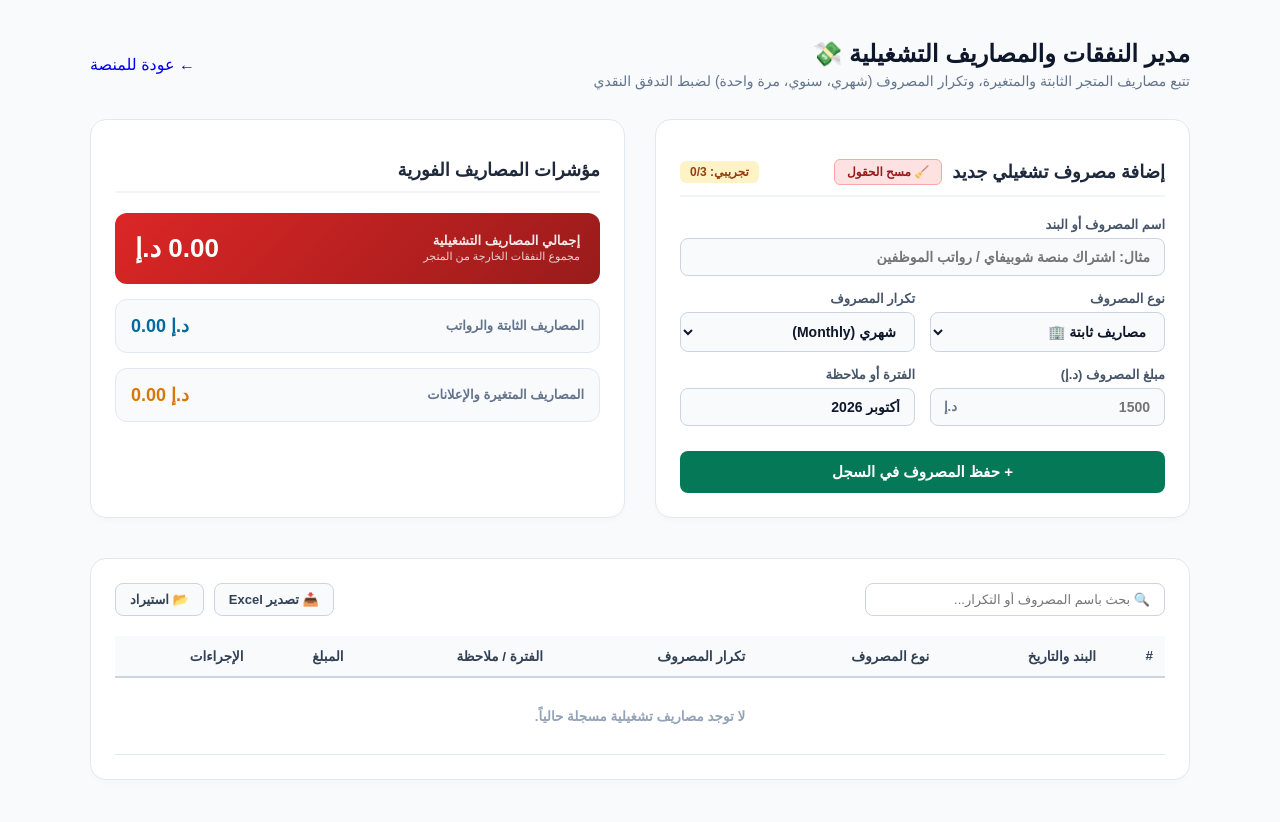
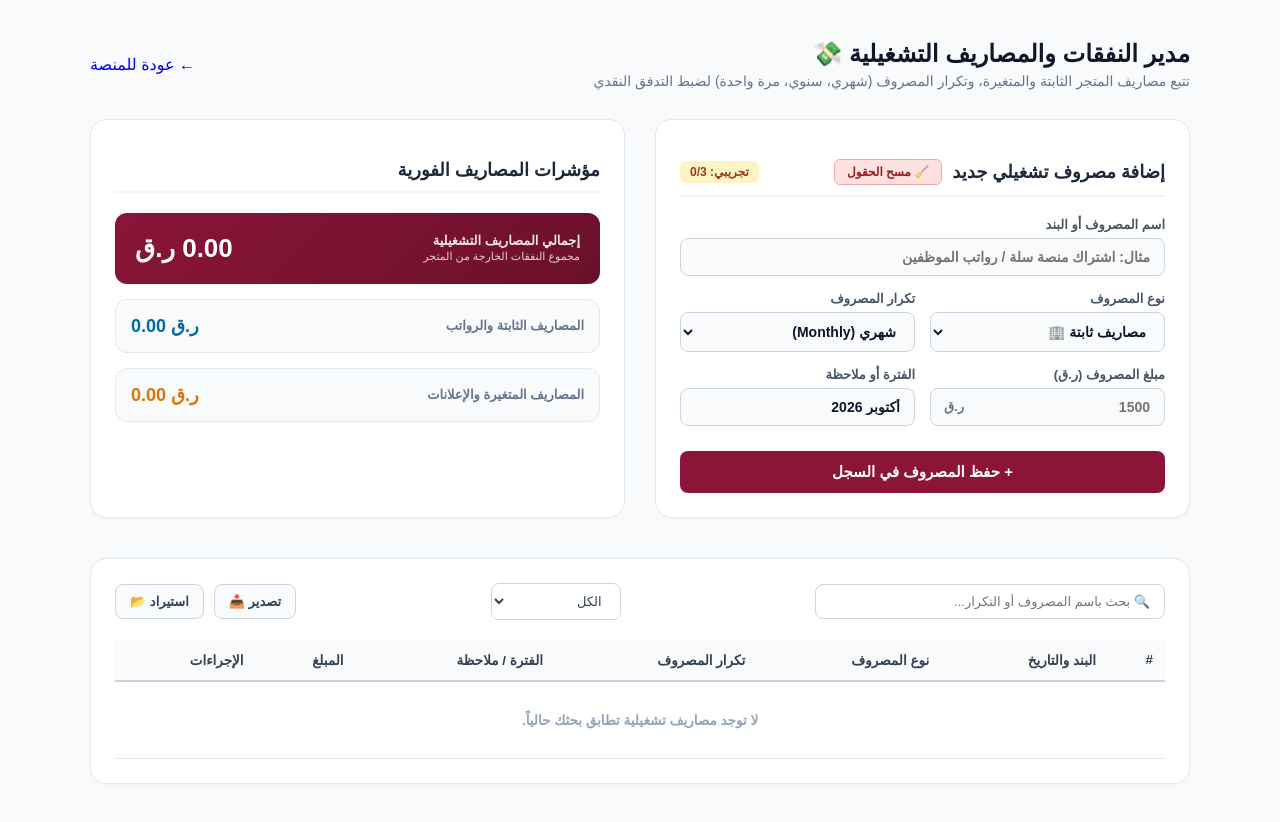
Before and after one commit to engaziasa-lang/engazia-app, a Next.js app: page /hub/qa/expenses in a window 1280 px wide. Built offline with nearby package versions, Linux system fonts and the light colour scheme.

Commit message:
Update page.tsx

```diff
--- a/app/hub/qa/expenses/page.tsx
+++ b/app/hub/qa/expenses/page.tsx
@@ -11,9 +11,10 @@ interface ExpenseItem {
   amount: number;
   periodOrNote: string;
   createdAt?: string;
+  timestamp?: number; // تمت الإضافة للفرز الزمني الدقيق
 }
 
-export default function ExpensesManagerAE() {
+export default function ExpensesManagerQA() {
   const [lang, setLang] = useState<'ar' | 'en'>('ar');
   const [expenseName, setExpenseName] = useState<string>('');
   const [typeSelect, setTypeSelect] = useState<string>('');
@@ -24,11 +25,18 @@ export default function ExpensesManagerAE() {
 
   const [items, setItems] = useState<ExpenseItem[]>([]);
   const [searchQuery, setSearchQuery] = useState<string>('');
+  const [dateFilter, setDateFilter] = useState<string>('all'); // الفرز الزمني
   const [editingId, setEditingId] = useState<string | null>(null);
+
+  const [isClient, setIsClient] = useState(false);
+  const [isActivated, setIsActivated] = useState(true);
 
   const fileInputRef = useRef<HTMLInputElement>(null);
 
   useEffect(() => {
+    setIsClient(true);
+    setIsActivated(!!localStorage.getItem('merchant_license_key_qa'));
+
     // قراءة اللغة من الصفحة الرئيسية
     const savedLang = localStorage.getItem('seerk_global_lang') as 'ar' | 'en';
     if (savedLang) {
@@ -48,7 +56,7 @@ export default function ExpensesManagerAE() {
       setPeriodOrNote('أكتوبر 2026');
     }
 
-    const saved = localStorage.getItem('seerk_ae_expenses_manager_items');
+    const saved = localStorage.getItem('seerk_qa_expenses_manager_items');
     if (saved) {
       try { setItems(JSON.parse(saved)); } catch (e) { }
     }
@@ -56,10 +64,9 @@ export default function ExpensesManagerAE() {
 
   const saveToLocalStorage = (newItems: ExpenseItem[]) => {
     setItems(newItems);
-    localStorage.setItem('seerk_ae_expenses_manager_items', JSON.stringify(newItems));
+    localStorage.setItem('seerk_qa_expenses_manager_items', JSON.stringify(newItems));
   };
 
-  const isActivated = typeof window !== 'undefined' && !!localStorage.getItem('merchant_license_key');
   const expAmount = typeof amount === 'number' ? amount : 0;
 
   // قاموس الترجمة الفوري
@@ -73,7 +80,7 @@ export default function ExpensesManagerAE() {
       clear: '🧹 مسح الحقول',
       trial: 'تجريبي',
       expName: 'اسم المصروف أو البند',
-      expNamePH: 'مثال: اشتراك منصة شوبيفاي / رواتب الموظفين',
+      expNamePH: 'مثال: اشتراك منصة سلة / رواتب الموظفين',
       expType: 'نوع المصروف',
       typeFixed: 'مصاريف ثابتة 🏢',
       typeVar: 'مصاريف متغيرة 📦',
@@ -98,12 +105,20 @@ export default function ExpensesManagerAE() {
       grandTotalSub: 'مجموع النفقات الخارجة من المتجر',
       fixedTotal: 'المصاريف الثابتة والرواتب',
       varTotal: 'المصاريف المتغيرة والإعلانات',
-      currency: 'د.إ',
+      currency: 'ر.ق',
       searchPH: '🔍 بحث باسم المصروف أو التكرار...',
       exportBtn: '📥 تصدير Excel',
       importBtn: '📂 استيراد',
+      filters: {
+        all: 'الكل',
+        day: 'آخر يوم',
+        week: 'آخر أسبوع',
+        month: 'آخر شهر',
+        sixMonths: 'آخر 6 أشهر',
+        year: 'آخر سنة'
+      },
       table: {
-        noRecords: 'لا توجد مصاريف تشغيلية مسجلة حالياً.',
+        noRecords: 'لا توجد مصاريف تشغيلية تطابق بحثك حالياً.',
         th1: '#',
         th2: 'البند والتاريخ',
         th3: 'نوع المصروف',
@@ -111,7 +126,7 @@ export default function ExpensesManagerAE() {
         th5: 'الفترة / ملاحظة',
         th6: 'المبلغ',
         th7: 'الإجراءات',
-        totalLabel: 'الإجمالي الكلي للمصاريف'
+        totalLabel: 'الإجمالي الكلي للمصاريف المحددة'
       },
       alerts: {
         limit: '🔒 عذراً، لقد استهلكت الحد التجريبي (3 سجلات). يرجى ترقية حسابك لفتح السعة الكاملة بلا حدود!',
@@ -133,7 +148,7 @@ export default function ExpensesManagerAE() {
       clear: '🧹 Clear Fields',
       trial: 'Trial',
       expName: 'Expense Item Name',
-      expNamePH: 'e.g. Shopify Subscription / Staff Salaries',
+      expNamePH: 'e.g. Salla Subscription / Staff Salaries',
       expType: 'Expense Type',
       typeFixed: 'Fixed Expenses 🏢',
       typeVar: 'Variable Expenses 📦',
@@ -158,12 +173,20 @@ export default function ExpensesManagerAE() {
       grandTotalSub: 'Sum of all outgoing store expenses',
       fixedTotal: 'Fixed Expenses & Salaries',
       varTotal: 'Variable Expenses & Ads',
-      currency: 'AED',
+      currency: 'QAR',
       searchPH: '🔍 Search by expense name or recurrence...',
       exportBtn: '📥 Export Excel',
       importBtn: '📂 Import',
+      filters: {
+        all: 'All Time',
+        day: 'Last Day',
+        week: 'Last Week',
+        month: 'Last Month',
+        sixMonths: 'Last 6 Months',
+        year: 'Last Year'
+      },
       table: {
-        noRecords: 'No operational expenses currently saved.',
+        noRecords: 'No operational expenses match your search.',
         th1: '#',
         th2: 'Item & Date',
         th3: 'Expense Type',
@@ -171,7 +194,7 @@ export default function ExpensesManagerAE() {
         th5: 'Period / Note',
         th6: 'Amount',
         th7: 'Actions',
-        totalLabel: 'Grand Total of Expenses'
+        totalLabel: 'Grand Total of Displayed Expenses'
       },
       alerts: {
         limit: '🔒 Sorry, you have reached the trial limit (3 records). Please upgrade to unlock unlimited access!',
@@ -229,7 +252,7 @@ export default function ExpensesManagerAE() {
 
     const now = new Date();
     const timeOptions: Intl.DateTimeFormatOptions = { hour: 'numeric', minute: 'numeric', hour12: true };
-    const localeStr = lang === 'ar' ? 'ar-AE' : 'en-AE';
+    const localeStr = lang === 'ar' ? 'ar-QA' : 'en-QA';
     const formattedDate = `${now.toLocaleDateString(localeStr)} - ${now.toLocaleTimeString(localeStr, timeOptions)}`;
 
     if (editingId) {
@@ -240,7 +263,8 @@ export default function ExpensesManagerAE() {
         recurrence,
         amount: expAmount,
         periodOrNote,
-        createdAt: item.createdAt || formattedDate
+        createdAt: item.createdAt || formattedDate,
+        timestamp: item.timestamp || now.getTime()
       } : item);
       saveToLocalStorage(updated);
       setEditingId(null);
@@ -253,9 +277,10 @@ export default function ExpensesManagerAE() {
         recurrence,
         amount: expAmount,
         periodOrNote,
-        createdAt: formattedDate
+        createdAt: formattedDate,
+        timestamp: now.getTime()
       };
-      saveToLocalStorage([...items, newItem]);
+      saveToLocalStorage([newItem, ...items]); // أحدث المدخلات تظهر أولاً
       alert(text.alerts.saveSuccess);
     }
 
@@ -308,12 +333,37 @@ export default function ExpensesManagerAE() {
     }
   };
 
-  const totalFixedExpenses = items.filter(i => i.expenseType.includes('ثابتة') || i.expenseType.includes('رواتب') || i.expenseType.includes('اشتراكات') || i.expenseType.includes('Fixed') || i.expenseType.includes('Salaries') || i.expenseType.includes('Software')).reduce((acc, curr) => acc + curr.amount, 0);
-  const totalVariableExpenses = items.filter(i => !i.expenseType.includes('ثابتة') && !i.expenseType.includes('رواتب') && !i.expenseType.includes('اشتراكات') && !i.expenseType.includes('Fixed') && !i.expenseType.includes('Salaries') && !i.expenseType.includes('Software')).reduce((acc, curr) => acc + curr.amount, 0);
-  const grandTotalExpenses = items.reduce((acc, curr) => acc + curr.amount, 0);
+  // فلترة النتائج بناءً على البحث والفرز الزمني
+  const filteredItems = items.filter(item => {
+    const matchesSearch = item.expenseName.toLowerCase().includes(searchQuery.toLowerCase()) ||
+                          item.expenseType.toLowerCase().includes(searchQuery.toLowerCase()) ||
+                          (item.recurrence || '').toLowerCase().includes(searchQuery.toLowerCase()) ||
+                          item.periodOrNote.toLowerCase().includes(searchQuery.toLowerCase());
+    let matchesDate = true;
+
+    if (dateFilter !== 'all') {
+      const itemTime = item.timestamp || 0;
+      const now = Date.now();
+      const diff = now - itemTime;
+      const dayMs = 24 * 60 * 60 * 1000;
+
+      if (dateFilter === 'day') matchesDate = diff <= dayMs;
+      else if (dateFilter === 'week') matchesDate = diff <= 7 * dayMs;
+      else if (dateFilter === 'month') matchesDate = diff <= 30 * dayMs;
+      else if (dateFilter === '6months') matchesDate = diff <= 180 * dayMs;
+      else if (dateFilter === 'year') matchesDate = diff <= 365 * dayMs;
+    }
+
+    return matchesSearch && matchesDate;
+  });
+
+  // حساب المجاميع بناءً على البيانات المفلترة للوحة المؤشرات
+  const totalFixedExpenses = filteredItems.filter(i => i.expenseType.includes('ثابتة') || i.expenseType.includes('رواتب') || i.expenseType.includes('اشتراكات') || i.expenseType.includes('Fixed') || i.expenseType.includes('Salaries') || i.expenseType.includes('Software')).reduce((acc, curr) => acc + curr.amount, 0);
+  const totalVariableExpenses = filteredItems.filter(i => !i.expenseType.includes('ثابتة') && !i.expenseType.includes('رواتب') && !i.expenseType.includes('اشتراكات') && !i.expenseType.includes('Fixed') && !i.expenseType.includes('Salaries') && !i.expenseType.includes('Software')).reduce((acc, curr) => acc + curr.amount, 0);
+  const grandTotalExpenses = filteredItems.reduce((acc, curr) => acc + curr.amount, 0);
 
   const handleExportExcel = () => {
-    if (items.length === 0) {
+    if (filteredItems.length === 0) {
       alert(text.alerts.noDataExp);
       return;
     }
@@ -345,7 +395,7 @@ export default function ExpensesManagerAE() {
             <tbody>
     `;
 
-    items.forEach((row, idx) => {
+    filteredItems.forEach((row, idx) => {
       tableHtml += `
         <tr>
           <td>${idx + 1}</td>
@@ -376,7 +426,7 @@ export default function ExpensesManagerAE() {
     const url = URL.createObjectURL(blob);
     const link = document.createElement("a");
     link.setAttribute("href", url);
-    link.setAttribute("download", "enjazya_ae_expenses_manager.xls");
+    link.setAttribute("download", `enjazya_qa_expenses_manager_${dateFilter}.xls`);
     document.body.appendChild(link);
     link.click();
     document.body.removeChild(link);
@@ -390,7 +440,8 @@ export default function ExpensesManagerAE() {
         try {
           const imported = JSON.parse(event.target?.result as string);
           if (Array.isArray(imported)) {
-            saveToLocalStorage(imported);
+            const newItems = imported.filter(imp => !items.find(i => i.id === imp.id));
+            saveToLocalStorage([...newItems, ...items]);
             alert(text.alerts.importSuccess);
           }
         } catch (err) {
@@ -399,13 +450,6 @@ export default function ExpensesManagerAE() {
       };
     }
   };
-
-  const filteredItems = items.filter(item =>
-    item.expenseName.toLowerCase().includes(searchQuery.toLowerCase()) ||
-    item.expenseType.toLowerCase().includes(searchQuery.toLowerCase()) ||
-    (item.recurrence || '').toLowerCase().includes(searchQuery.toLowerCase()) ||
-    item.periodOrNote.toLowerCase().includes(searchQuery.toLowerCase())
-  );
 
   return (
     <div className="tool-container" style={{ direction: lang === 'ar' ? 'rtl' : 'ltr' }}>
@@ -441,25 +485,31 @@ export default function ExpensesManagerAE() {
         .input-wrapper { position: relative; display: flex; align-items: center; width: 100%; }
         .input-wrapper input, .input-wrapper select { width: 100%; padding: 10px 14px; border: 1px solid #cbd5e1; border-radius: 8px; font-size: 14px; font-family: inherit; outline: none; background: #f8fafc; color: #0f172a; font-weight: 600; box-sizing: border-box; text-align: ${lang === 'ar' ? 'right' : 'left'}; }
         .input-wrapper input.with-currency { padding-${lang === 'ar' ? 'left' : 'right'}: 45px; }
-        .input-wrapper input:focus, .input-wrapper select:focus { border-color: #047857; background: #ffffff; }
+        .input-wrapper input:focus, .input-wrapper select:focus { border-color: #8A1538; background: #ffffff; }
         .currency-tag { position: absolute; ${lang === 'ar' ? 'left: 14px;' : 'right: 14px;'} color: #64748b; font-weight: 800; font-size: 13px; pointer-events: none; }
 
-        .action-btn { background: #047857; color: #fff; border: none; width: 100%; padding: 12px; border-radius: 8px; font-weight: 900; font-size: 15px; cursor: pointer; transition: all 0.2s; font-family: inherit; margin-top: 10px; box-sizing: border-box; }
-        .action-btn:hover { background: #065f46; }
+        .action-btn { background: #8A1538; color: #fff; border: none; width: 100%; padding: 12px; border-radius: 8px; font-weight: 900; font-size: 15px; cursor: pointer; transition: all 0.2s; font-family: inherit; margin-top: 10px; box-sizing: border-box; }
+        .action-btn:hover { background: #6A102B; }
 
         .result-box { background: #f8fafc; border-radius: 12px; padding: 15px; margin-bottom: 15px; display: flex; justify-content: space-between; align-items: center; border: 1px solid #e2e8f0; flex-wrap: wrap; gap: 10px; flex-direction: ${lang === 'ar' ? 'row' : 'row-reverse'}; text-align: ${lang === 'ar' ? 'right' : 'left'}; }
-        .result-box.danger { background: linear-gradient(135deg, #dc2626 0%, #991b1b 100%); color: #fff; border: none; padding: 20px; }
+        .result-box.primary { background: linear-gradient(135deg, #8A1538 0%, #6A102B 100%); color: #fff; border: none; padding: 20px; }
         .result-label { font-size: 13px; font-weight: 700; color: #64748b; }
-        .danger .result-label { color: #ffffff; opacity: 0.9; }
+        .primary .result-label { color: #ffffff; opacity: 0.9; }
         .result-value { font-size: 18px; font-weight: 900; color: #0f172a; direction: ltr; }
-        .danger .result-value { font-size: 26px; color: #ffffff; direction: ${lang === 'ar' ? 'rtl' : 'ltr'}; }
+        .primary .result-value { font-size: 26px; color: #ffffff; direction: ${lang === 'ar' ? 'rtl' : 'ltr'}; }
 
         .table-section { background: #ffffff; border-radius: 16px; padding: 24px; border: 1px solid #e2e8f0; box-shadow: 0 4px 6px -1px rgba(0,0,0,0.02); text-align: ${lang === 'ar' ? 'right' : 'left'}; }
         .table-toolbar { display: flex; justify-content: space-between; align-items: center; margin-bottom: 20px; flex-wrap: wrap; gap: 15px; flex-direction: ${lang === 'ar' ? 'row' : 'row-reverse'}; }
-        .search-input { padding: 8px 14px; border: 1px solid #cbd5e1; border-radius: 8px; font-family: inherit; font-size: 13px; outline: none; width: 100%; max-width: 300px; box-sizing: border-box; text-align: ${lang === 'ar' ? 'right' : 'left'}; }
+
+        .search-input { padding: 9px 14px; border: 1px solid #cbd5e1; border-radius: 8px; font-family: inherit; font-size: 13px; outline: none; flex-grow: 1; max-width: 350px; box-sizing: border-box; text-align: ${lang === 'ar' ? 'right' : 'left'}; }
+        .search-input:focus { border-color: #8A1538; }
+
+        .filter-select { padding: 9px 14px; border: 1px solid #cbd5e1; border-radius: 8px; font-family: inherit; font-size: 13px; outline: none; background: #fff; color: #334155; cursor: pointer; min-width: 130px; }
+        .filter-select:focus { border-color: #8A1538; }
+
         .table-btns { display: flex; gap: 10px; flex-wrap: wrap; }
-        .t-btn { padding: 8px 14px; border-radius: 8px; font-weight: 700; font-size: 13px; cursor: pointer; border: 1px solid #cbd5e1; background: #f8fafc; color: #334155; font-family: inherit; display: flex; align-items: center; justify-content: center; }
-        .t-btn:hover { background: #f1f5f9; }
+        .t-btn { padding: 9px 14px; border-radius: 8px; font-weight: 700; font-size: 13px; cursor: pointer; border: 1px solid #cbd5e1; background: #f8fafc; color: #334155; font-family: inherit; display: flex; align-items: center; justify-content: center; gap: 6px; }
+        .t-btn:hover { background: #f1f5f9; border-color: #8A1538; color: #8A1538; }
 
         .table-responsive { overflow-x: auto; -webkit-overflow-scrolling: touch; width: 100%; }
         .data-table { width: 100%; border-collapse: collapse; font-size: 13.5px; min-width: 900px; }
@@ -479,7 +529,7 @@ export default function ExpensesManagerAE() {
           <h1>{text.title}</h1>
           <p>{text.desc}</p>
         </div>
-        <Link href="/hub/ae" className="back-btn">
+        <Link href="/hub/qa" className="back-btn">
           {text.back}
         </Link>
       </div>
@@ -493,7 +543,7 @@ export default function ExpensesManagerAE() {
                 {text.clear}
               </button>
             </div>
-            {!isActivated && <span className="trial-badge">{text.trial}: {items.length}/3</span>}
+            {isClient && !isActivated && <span className="trial-badge">{text.trial}: {items.length}/3</span>}
           </h2>
 
           <form onSubmit={handleSaveItem}>
@@ -572,7 +622,7 @@ export default function ExpensesManagerAE() {
         <div className="card">
           <h2 className="card-title">{text.analysisTitle}</h2>
 
-          <div className="result-box danger">
+          <div className="result-box primary">
             <div>
               <div className="result-label">{text.grandTotal}</div>
               <div style={{ fontSize: '11px', opacity: 0.8, marginTop: '2px' }}>{text.grandTotalSub}</div>
@@ -603,9 +653,27 @@ export default function ExpensesManagerAE() {
             value={searchQuery}
             onChange={(e) => setSearchQuery(e.target.value)}
           />
+
+          <select
+            className="filter-select"
+            value={dateFilter}
+            onChange={(e) => setDateFilter(e.target.value)}
+          >
+            <option value="all">{text.filters.all}</option>
+            <option value="day">{text.filters.day}</option>
+            <option value="week">{text.filters.week}</option>
+            <option value="month">{text.filters.month}</option>
+            <option value="6months">{text.filters.sixMonths}</option>
+            <option value="year">{text.filters.year}</option>
+          </select>
+
           <div className="table-btns">
-            <button className="t-btn" onClick={handleExportExcel}>{text.exportBtn}</button>
-            <button className="t-btn" onClick={() => fileInputRef.current?.click()}>{text.importBtn}</button>
+            <button className="t-btn" onClick={handleExportExcel}>
+              {lang === 'ar' ? 'تصدير 📥' : 'Export 📥'}
+            </button>
+            <button className="t-btn" onClick={() => fileInputRef.current?.click()}>
+              {lang === 'ar' ? 'استيراد 📂' : 'Import 📂'}
+            </button>
             <input type="file" ref={fileInputRef} onChange={handleImportJson} accept=".json" style={{ display: 'none' }} />
           </div>
         </div>
@@ -638,7 +706,7 @@ export default function ExpensesManagerAE() {
                       <div style={{ fontWeight: 900, color: '#0f172a' }}>{item.expenseName}</div>
                       {item.createdAt && <div style={{ fontSize: '11px', color: '#64748b', marginTop: '4px', fontWeight: 600 }}>🕒 {item.createdAt}</div>}
                     </td>
-                    <td><span style={{ fontWeight: 800, color: '#0369a1' }}>{item.expenseType}</span></td>
+                    <td><span style={{ fontWeight: 800, color: '#8A1538' }}>{item.expenseType}</span></td>
                     <td>
                       <span style={{ fontWeight: 800, color: item.recurrence?.includes('شهري') || item.recurrence?.includes('Month') ? '#047857' : item.recurrence?.includes('سنوي') || item.recurrence?.includes('Year') ? '#d97706' : '#475569', background: '#f8fafc', padding: '3px 8px', borderRadius: '6px', fontSize: '12px' }}>
                         {item.recurrence || (lang === 'ar' ? 'شهري (Monthly)' : 'Monthly')}
```
